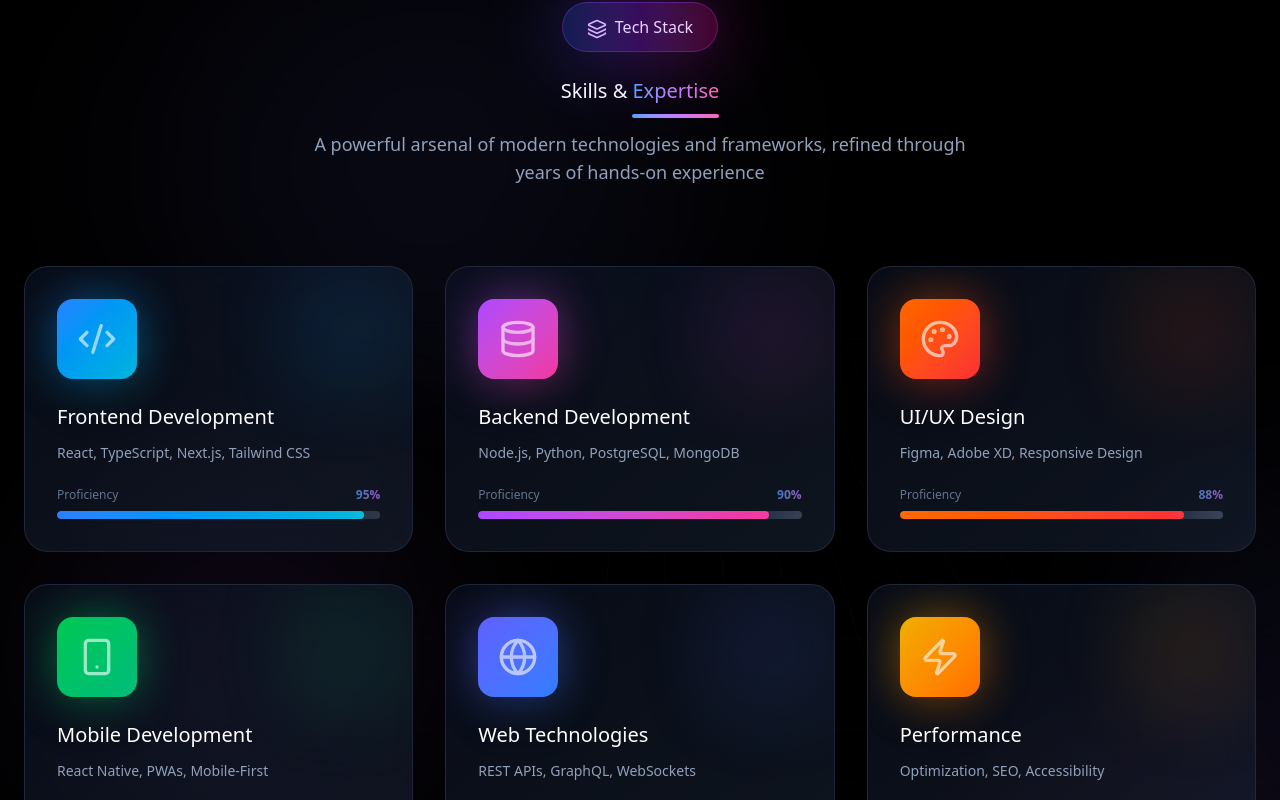
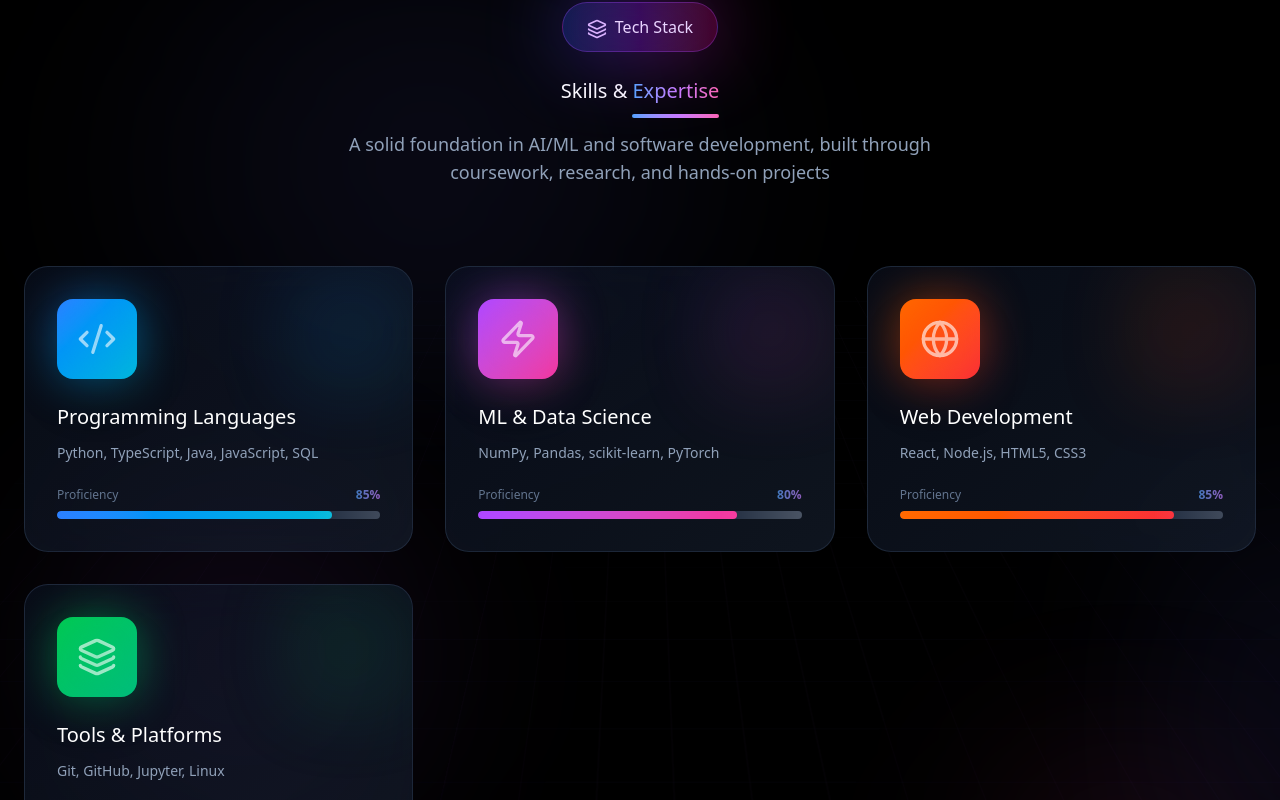
Before and after one commit to amit-tzadok/Amit, a React (Vite) app: page / in a window 1280 px wide. Shown: the part 2540-3340 px from the top of the page. Built offline with nearby package versions, Linux system fonts and the light colour scheme.

Commit message:
Enhance About component with additional personal details and skills, and refine type definitions in tsconfig for improved compatibility.

```diff
--- a/app/components/Contact.tsx
+++ b/app/components/Contact.tsx
@@ -74,21 +74,21 @@ export function Contact() {
                 {
                   icon: Mail,
                   label: 'Email',
-                  value: 'your.email@example.com',
-                  href: 'mailto:your.email@example.com',
+                  value: 'amit.tzadok@gmail.com',
+                  href: 'mailto:amit.tzadok@gmail.com',
                   color: 'from-blue-500 to-cyan-500'
                 },
                 {
                   icon: Phone,
                   label: 'Phone',
-                  value: '+1 (234) 567-890',
-                  href: 'tel:+1234567890',
+                  value: '+1 (914) 208-1937',
+                  href: 'tel:9142081937',
                   color: 'from-purple-500 to-pink-500'
                 },
                 {
                   icon: MapPin,
                   label: 'Location',
-                  value: 'San Francisco, CA',
+                  value: 'Mount Kisco, New York, USA',
                   href: '#',
                   color: 'from-orange-500 to-red-500'
                 },
@@ -128,9 +128,9 @@ export function Contact() {
               transition={{ delay: 0.4 }}
               className="mt-8 p-6 bg-gradient-to-br from-purple-500/10 to-blue-500/10 rounded-2xl border border-purple-500/20 backdrop-blur-sm"
             >
-              <h4 className="mb-2 text-white">Available for Freelance</h4>
+              <h4 className="mb-2 text-white">Open to Opportunities</h4>
               <p className="text-sm text-slate-300">
-                Currently accepting select freelance projects. Let's discuss how we can work together!
+                Actively seeking full-time roles in software development, machine learning, and data-driven problem solving.
               </p>
             </motion.div>
           </motion.div>
@@ -219,7 +219,7 @@ export function Contact() {
           className="mt-20 pt-8 border-t border-white/10 text-center"
         >
           <p className="text-slate-400">
-            © 2026 Your Name. Crafted with passion and ❤️ using React & Tailwind CSS.
+            © 2025 Amit Tzadok. Crafted with passion using React & Tailwind CSS.
           </p>
           <p className="text-slate-500 text-sm mt-2">
             Let's build the future together, one line of code at a time.
--- a/app/components/Skills.tsx
+++ b/app/components/Skills.tsx
@@ -1,49 +1,35 @@
-import { Code2, Palette, Database, Smartphone, Globe, Zap, Layers, Sparkles } from 'lucide-react';
+import { Code2, Globe, Zap, Layers, Sparkles } from 'lucide-react';
 import { motion } from 'motion/react';
 import { useState } from 'react';
 
 const skills = [
   {
     icon: Code2,
-    title: 'Frontend Development',
-    description: 'React, TypeScript, Next.js, Tailwind CSS',
+    title: 'Programming Languages',
+    description: 'Python, TypeScript, Java, JavaScript, SQL',
     color: 'from-blue-500 to-cyan-500',
-    progress: 95
-  },
-  {
-    icon: Database,
-    title: 'Backend Development',
-    description: 'Node.js, Python, PostgreSQL, MongoDB',
-    color: 'from-purple-500 to-pink-500',
-    progress: 90
-  },
-  {
-    icon: Palette,
-    title: 'UI/UX Design',
-    description: 'Figma, Adobe XD, Responsive Design',
-    color: 'from-orange-500 to-red-500',
-    progress: 88
-  },
-  {
-    icon: Smartphone,
-    title: 'Mobile Development',
-    description: 'React Native, PWAs, Mobile-First',
-    color: 'from-green-500 to-emerald-500',
     progress: 85
   },
   {
-    icon: Globe,
-    title: 'Web Technologies',
-    description: 'REST APIs, GraphQL, WebSockets',
-    color: 'from-indigo-500 to-blue-500',
-    progress: 92
+    icon: Zap,
+    title: 'ML & Data Science',
+    description: 'NumPy, Pandas, scikit-learn, PyTorch',
+    color: 'from-purple-500 to-pink-500',
+    progress: 80
   },
   {
-    icon: Zap,
-    title: 'Performance',
-    description: 'Optimization, SEO, Accessibility',
-    color: 'from-yellow-500 to-orange-500',
-    progress: 87
+    icon: Globe,
+    title: 'Web Development',
+    description: 'React, Node.js, HTML5, CSS3',
+    color: 'from-orange-500 to-red-500',
+    progress: 85
+  },
+  {
+    icon: Layers,
+    title: 'Tools & Platforms',
+    description: 'Git, GitHub, Jupyter, Linux',
+    color: 'from-green-500 to-emerald-500',
+    progress: 82
   }
 ];
 
@@ -149,7 +135,7 @@ export function Skills() {
             viewport={{ once: true }}
             transition={{ delay: 0.4 }}
           >
-            A powerful arsenal of modern technologies and frameworks, refined through years of hands-on experience
+            A solid foundation in AI/ML and software development, built through coursework, research, and hands-on projects
           </motion.p>
         </motion.div>
 
--- a/index.html
+++ b/index.html
@@ -4,11 +4,11 @@
     <meta charset="UTF-8" />
     <link rel="icon" type="image/svg+xml" href="/vite.svg" />
     <meta name="viewport" content="width=device-width, initial-scale=1.0" />
-    <meta name="description" content="Amit's Portfolio - Full Stack Developer showcasing projects and skills" />
+    <meta name="description" content="Amit Tzadok's Portfolio - Computer Science Graduate | AI & Machine Learning Enthusiast" />
     <link rel="preconnect" href="https://fonts.googleapis.com">
     <link rel="preconnect" href="https://fonts.gstatic.com" crossorigin>
     <link href="https://fonts.googleapis.com/css2?family=Poppins:wght@300;400;500;600;700;800&display=swap" rel="stylesheet">
-    <title>Amit - Portfolio</title>
+    <title>Amit Tzadok - Portfolio</title>
   </head>
   <body>
     <div id="root"></div>
--- a/src/components/About/About.jsx
+++ b/src/components/About/About.jsx
@@ -4,7 +4,7 @@ import {
   FaJava, FaJs, FaHtml5, FaCss3Alt, FaReact, FaNode, FaDatabase,
   FaGitAlt, FaGithub, FaLinux, FaTerminal
 } from 'react-icons/fa'
-import { SiTypescript, SiNumpy, SiPandas, SiScikitlearn, SiPytorch, SiJupyter } from 'react-icons/si'
+import { SiTypescript, SiPython, SiNumpy, SiPandas, SiScikitlearn, SiPytorch, SiJupyter } from 'react-icons/si'
 import './About.css'
 
 const About = () => {
@@ -17,10 +17,10 @@ const About = () => {
     {
       category: 'Programming Languages',
       skills: [
+        { icon: <SiPython />, name: 'Python' },
         { icon: <SiTypescript />, name: 'TypeScript' },
         { icon: <FaJava />, name: 'Java' },
         { icon: <FaJs />, name: 'JavaScript' },
-        { icon: <SiTypescript />, name: 'TypeScript' },
         { icon: <FaDatabase />, name: 'SQL' }
       ]
     },
```
